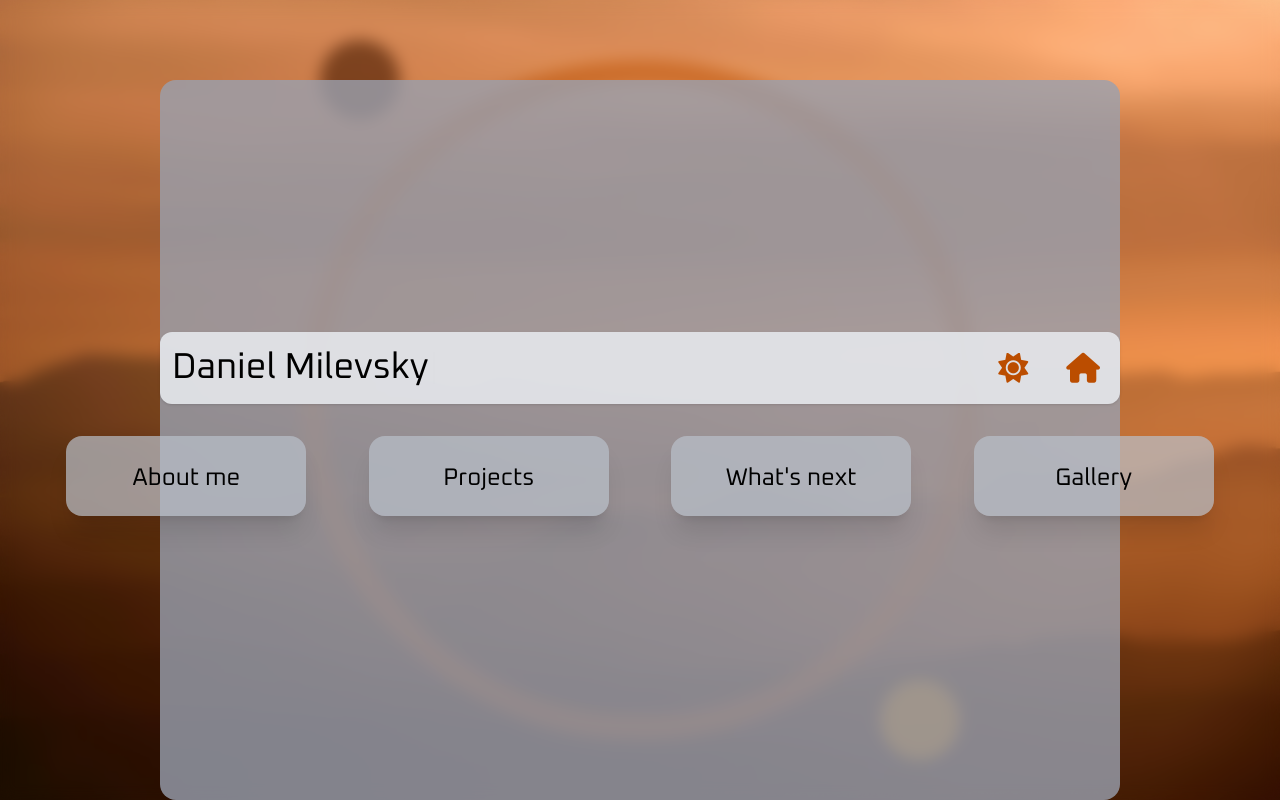
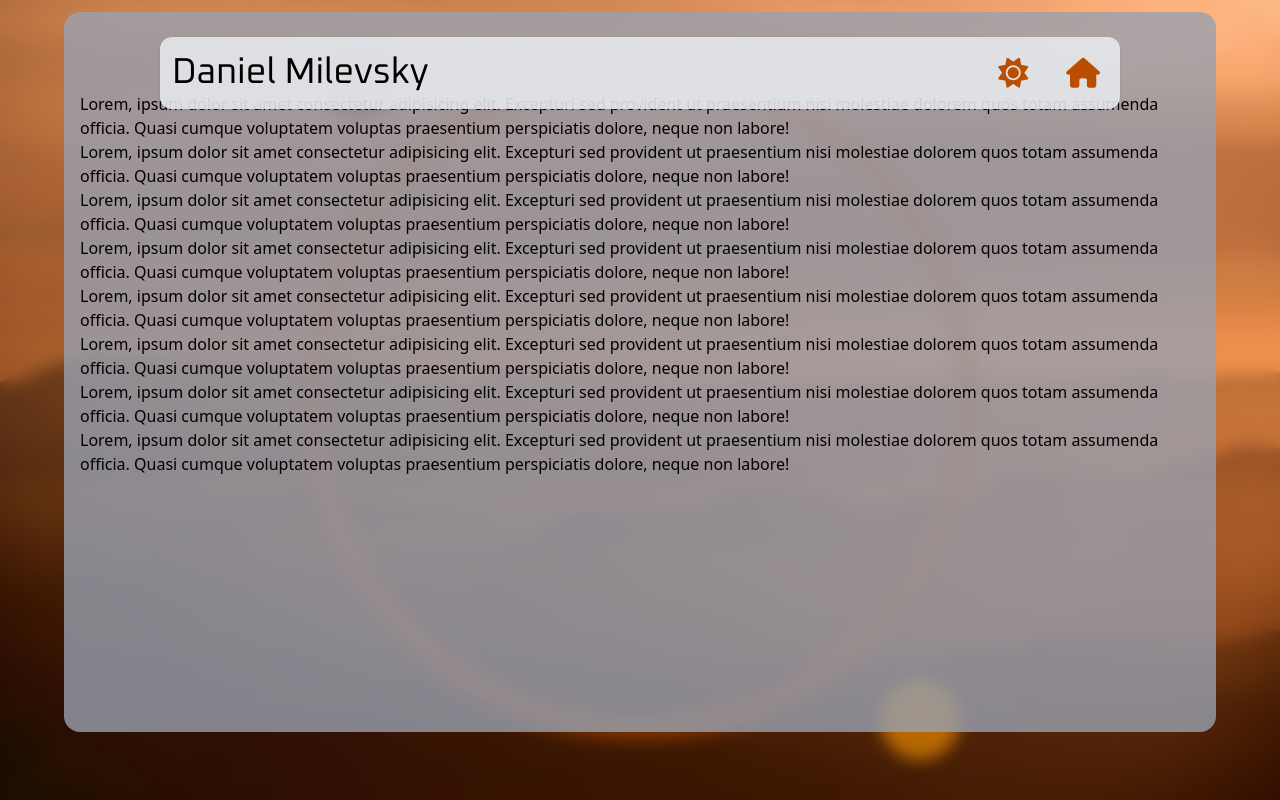
Before and after one commit to MD12c/daniel-milevsky-personal-website, a React (Vite) app: page / in a window 1280 px wide. Both pictures are taken after a click on the element "About me". Built offline with nearby package versions, Linux system fonts and the light colour scheme.

Commit message:
made workable about me button transtition, refactored css by replacing keyframes with simple classes and transforms

```diff
--- a/src/App.jsx
+++ b/src/App.jsx
@@ -23,11 +23,14 @@ function AppContent() {
       ${darkMode ? "opacity-100" : "opacity-0"}`}>
       </div>
         <BgDecorations className="absolute z-10 pointer-events-none" />
-        <div className="absolute inset-0 mt-[40vh] xl2:mx-40 z-20">
+        <div className={`absolute inset-0 z-20 w-screen h-60
+                        ${(TabMode === "Home" || TabMode ==="none") ? "moveHeaderDown" : "moveHeaderUp"}`}>
           <Header className="" />
-          <Navigation />
+          <Navigation className={`${(TabMode === "Home" || TabMode ==="none") ? "visible" : "hidden"}`} />
         </div>
+        <div className="w-screen h-screen overflow-hidden">
           <AboutMe className="absolute inset-0 z-10" />
+        </div>
           <Projects />
           <WhatIsToCome />
           <ContactMe />
--- a/src/components/AboutMe.jsx
+++ b/src/components/AboutMe.jsx
@@ -11,13 +11,30 @@ export default function AboutMe() {
 
 
     return (
-        <div className="absolute w-full h-full overflow-hidden">
-            <div className={`absolute w-full h-full backdrop-blur-sm flex justify-center
-                            ${TabMode === "#AboutMe" ?
-                            "TabIn" : TabMode === "Home" ?
-                            "TabOut pointer-events-none" : "pointer-events-none translate-[100vh]"}`}>
-                <div className={`sm:w-[75vw] w-full h-[90vh] mt-20 rounded-2xl ${darkMode ? "bg-drSlate/80" : "bg-dfGray/80"}`}>
-
+        <div className="absolute z-0 w-full h-full overflow-hidden flex justify-center">
+            <div className={`absolute w-full h-full backdrop-blur-sm
+                            ${TabMode === "#AboutMe" ? "TabBlurIn" : "TabBlurOut"}`}>
+            </div>
+            <div className={`z-20 sm:w-[90vw] w-full h-[90vh] mt-3 rounded-2xl
+                            ${darkMode ? "bg-drSlate/80" : "bg-dfGray/80"}
+                            ${TabMode === "#AboutMe" ? "TabIn" : "TabOut"}`}>
+                <div className="pt-[10vh] px-4">
+            <p>Lorem, ipsum dolor sit amet consectetur adipisicing elit. Excepturi sed provident ut praesentium nisi molestiae dolorem quos
+                 totam assumenda officia. Quasi cumque voluptatem voluptas praesentium perspiciatis dolore, neque non labore!</p>
+                 <p>Lorem, ipsum dolor sit amet consectetur adipisicing elit. Excepturi sed provident ut praesentium nisi molestiae dolorem quos
+                 totam assumenda officia. Quasi cumque voluptatem voluptas praesentium perspiciatis dolore, neque non labore!</p>
+                 <p>Lorem, ipsum dolor sit amet consectetur adipisicing elit. Excepturi sed provident ut praesentium nisi molestiae dolorem quos
+                 totam assumenda officia. Quasi cumque voluptatem voluptas praesentium perspiciatis dolore, neque non labore!</p>
+                 <p>Lorem, ipsum dolor sit amet consectetur adipisicing elit. Excepturi sed provident ut praesentium nisi molestiae dolorem quos
+                 totam assumenda officia. Quasi cumque voluptatem voluptas praesentium perspiciatis dolore, neque non labore!</p>
+                 <p>Lorem, ipsum dolor sit amet consectetur adipisicing elit. Excepturi sed provident ut praesentium nisi molestiae dolorem quos
+                 totam assumenda officia. Quasi cumque voluptatem voluptas praesentium perspiciatis dolore, neque non labore!</p>
+                 <p>Lorem, ipsum dolor sit amet consectetur adipisicing elit. Excepturi sed provident ut praesentium nisi molestiae dolorem quos
+                 totam assumenda officia. Quasi cumque voluptatem voluptas praesentium perspiciatis dolore, neque non labore!</p>
+                 <p>Lorem, ipsum dolor sit amet consectetur adipisicing elit. Excepturi sed provident ut praesentium nisi molestiae dolorem quos
+                 totam assumenda officia. Quasi cumque voluptatem voluptas praesentium perspiciatis dolore, neque non labore!</p>
+                 <p>Lorem, ipsum dolor sit amet consectetur adipisicing elit. Excepturi sed provident ut praesentium nisi molestiae dolorem quos
+                 totam assumenda officia. Quasi cumque voluptatem voluptas praesentium perspiciatis dolore, neque non labore!</p>
                 </div>
             </div>
         </div>
--- a/src/components/Header.jsx
+++ b/src/components/Header.jsx
@@ -16,7 +16,7 @@ export default function Header() {
       const timeout = setTimeout(() => {
         setContent((prev) => prev + letters[index]);
         setIndex(index + 1);
-      }, 70);
+      }, 100);
       return () => clearTimeout(timeout);
     }
   }, [index, letters]);
@@ -48,7 +48,7 @@ export default function Header() {
         <i
           className={`${iconStyle} mx-8  mr-5 group fa-solid fa-house
                       ${darkMode ? "text-dfGreen hover:text-ltGreen" : "text-dfOrange hover:text-ltOrange "}`}
-          onClick={() => {window.location.reload()}}
+          onClick={() => setTabMode("Home")}
         >
           <div className={`absolute mt-2 hidden group-hover:block -translate-x-3.5 font-oxanium
                               px-3 py-1 text-sm rounded text-white shadow-lg select-none
--- a/src/components/Navigation.jsx
+++ b/src/components/Navigation.jsx
@@ -15,12 +15,12 @@ export default function Navigation() {
 		{ name: ["Gallery"], link: "#Gallery" }
 	];
 	const cardStyle =`flex flex-col justify-center items-center mt-5  mx-2 h-20 rounded-2xl  pb-5 shadow-5sm shadow-xl cursor-pointer
-					border-gray-300 overflow-hidden active:shadow-inner backdrop-blur-md `;
+					border-gray-300 overflow-hidden active:shadow-inner backdrop-blur-md`;
 	const textStyle = "text-center font-oxanium text-2xl ";
 
 	return (
-		<div className={` overflow-hidden pb-10`}>
-			<div className={`navigationAppearence mt-0 mx-3 flex flex-col md:flex-row flex-wrap justify-evenly`}>
+		<div className={`overflow-hidden pb-10 flex justify-center ${(TabMode === "Home" || TabMode ==="none") ? "navigationDown" : "navigationUp"}`}>
+			<div className={`navigationAppearence w-[90vw] sm:w-[80vw] mt-0 mx-3 flex flex-col md:flex-row flex-wrap justify-evenly`}>
 				{NavContent.map((item, i) => (
 					<div key={i} className={cardStyle + `${darkMode ? "hover:bg-ltSlate/90 bg-ltSlate/50" : "hover:bg-[#dadfe8] bg-navTab/70"}`}
 						onMouseEnter={() => setHover(i)}
--- a/src/index.css
+++ b/src/index.css
@@ -66,11 +66,19 @@
 }
 .navigationAppearence{
   animation: navigationAppearence;
-  animation-duration: 2000ms;
+  animation-duration: 3000ms;
   animation-delay: 0ms;
   animation-timing-function:ease;
   animation-iteration-count: 1;
   animation-fill-mode: forwards;
+}
+.navigationUp {
+  transform: translateY(-50vh);
+  transition: transform 0.4s cubic-bezier(.61,0,.07,.98);
+}
+.navigationDown {
+  transform: translateY(0px);
+  transition: transform 0.4s cubic-bezier(.61,0,.07,.98);
 }
 
 
@@ -88,7 +96,7 @@
 }
 .darkBallAppearence{
   animation: darkBallAppearence;
-  animation-duration: 2000ms;
+  animation-duration: 3000ms;
   animation-delay: 0ms;
   animation-timing-function:ease;
   animation-iteration-count: 1;
@@ -107,7 +115,7 @@
 }
 .lightBallAppearence{
   animation: lightBallAppearence;
-  animation-duration: 2000ms;
+  animation-duration: 3000ms;
   animation-delay: 0ms;
   animation-timing-function:ease;
   animation-iteration-count: 1;
@@ -126,7 +134,7 @@
 }
 .circleAppearence{
   animation: circleAppearence;
-  animation-duration: 2000ms;
+  animation-duration: 3000ms;
   animation-delay: 0ms;
   animation-timing-function:ease-in;
   animation-iteration-count: 1;
@@ -212,38 +220,35 @@
 }
 
 
-@keyframes TabIn {
-  0%{
-    opacity: 0;
-  }
-  100%{
-    opacity: 1;
-  }
+
+.TabBlurIn {
+  opacity: 1;
+  transition: opacity 0.4s ease-in;
+}
+.TabBlurOut {
+  opacity: 0;
+  transition: opacity 0.4s ease-in;
 }
 .TabIn {
-  animation: TabIn;
-  animation-duration: 400ms;
-  animation-delay: 0ms;
-  animation-timing-function: ease-in;
-  animation-iteration-count: 1;
-  animation-fill-mode: forwards;
-}
-@keyframes TabOut {
-  0%{
-    opacity: 1;
-  }
-  100%{
-    opacity: 0;
-  }
+  transform: translateY(0px);
+  transition: transform 0.4s cubic-bezier(.61,0,.07,.98);
 }
 .TabOut {
-  animation: TabOut;
-  animation-duration: 400ms;
-  animation-delay: 0ms;
-  animation-timing-function: ease-in;
-  animation-iteration-count: 1;
-  animation-fill-mode: forwards;
+  transform: translateY(100vh);
+  transition: transform 0.4s cubic-bezier(.61,0,.07,.98);
 }
+
+
+.moveHeaderUp {
+  transform: translateY(25px);
+  transition: transform 0.4s cubic-bezier(.61,0,.07,.98);
+}
+.moveHeaderDown {
+  transform: translateY(40vh);
+  transition: transform 0.4s cubic-bezier(.61,0,.07,.98);
+}
+
+
 
 /*custom color pallet*/
 @theme {
```
